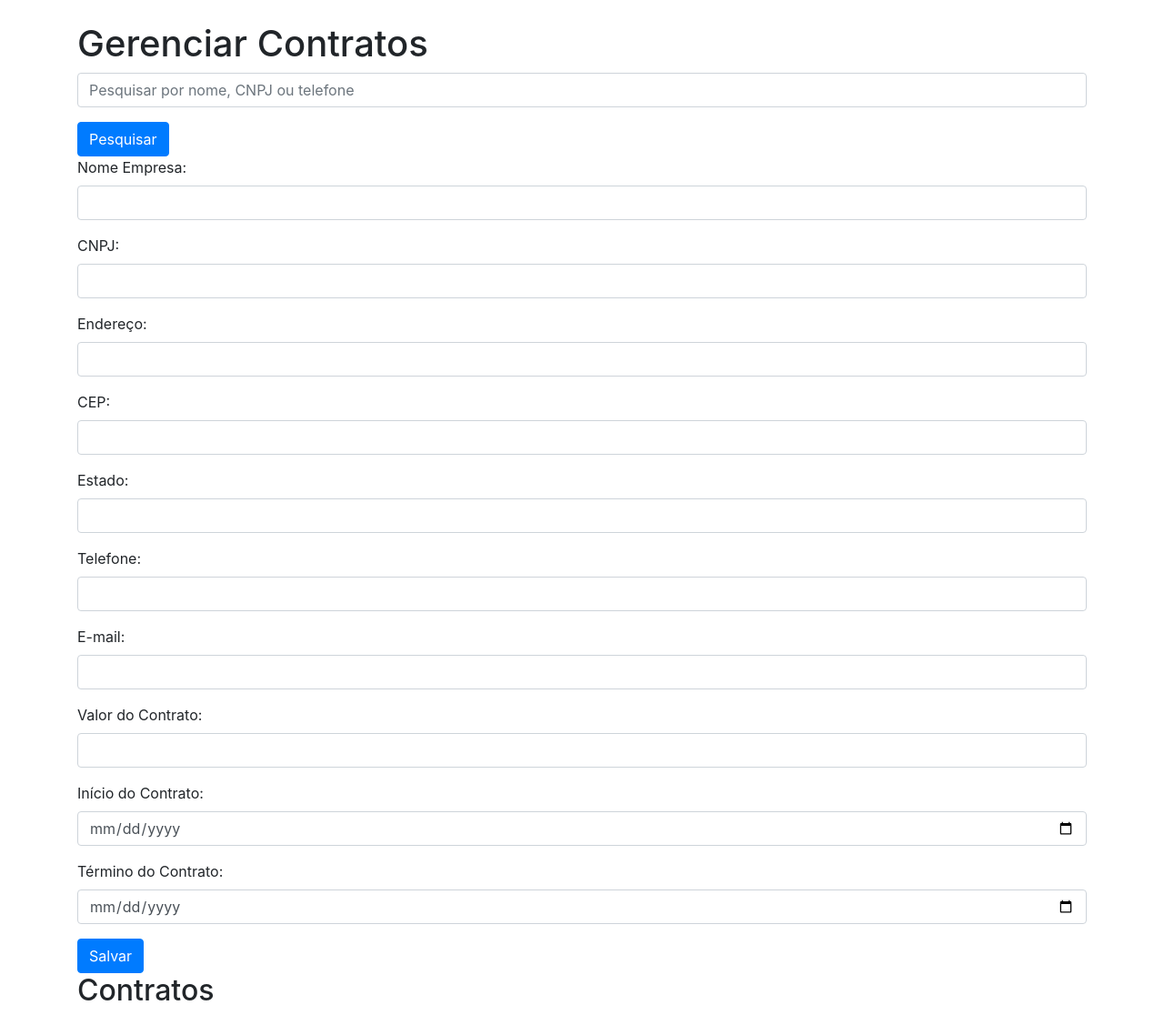
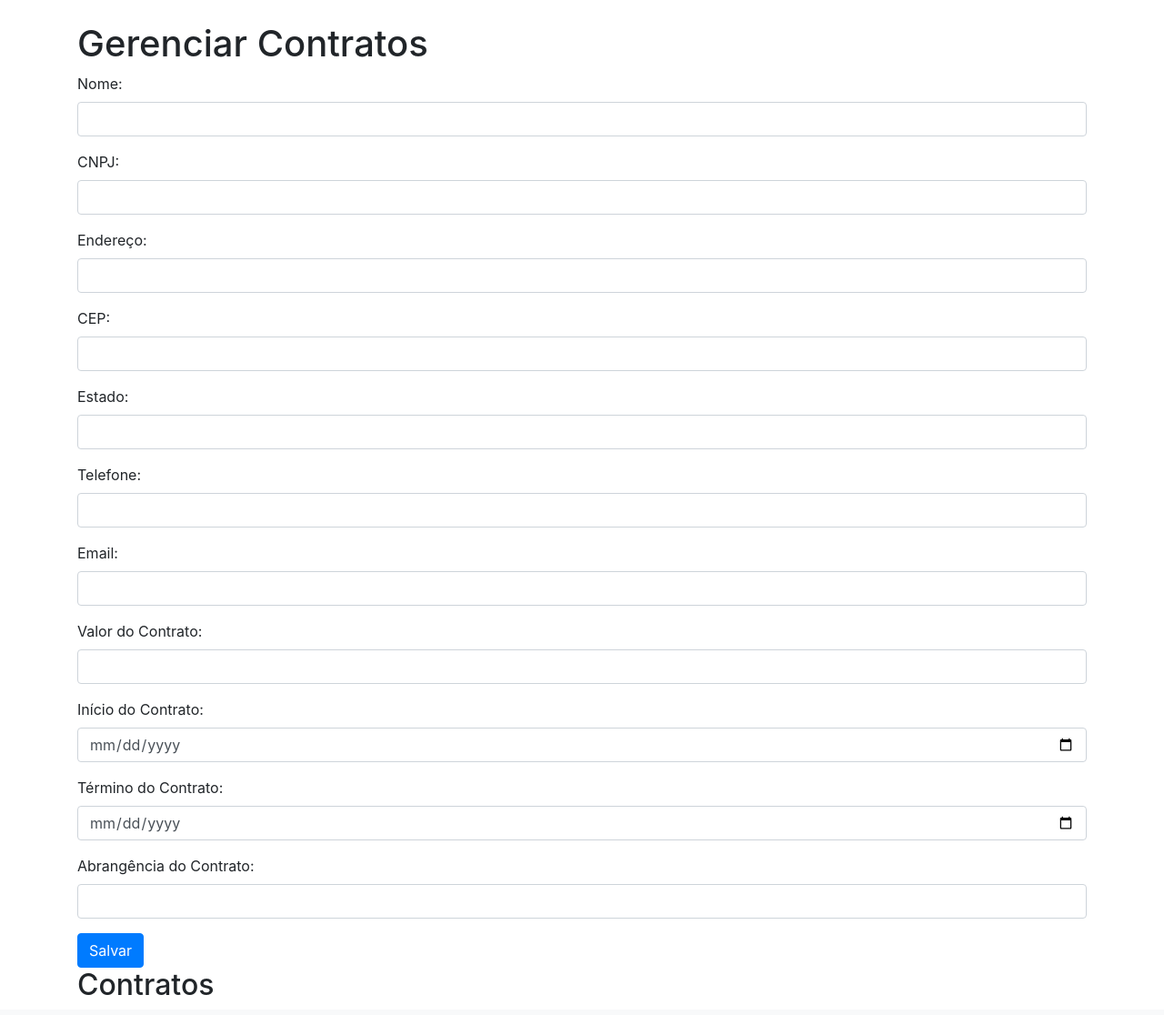
Before and after one commit to edesteves10/contrat_cond, a Flask app: page / in a window 1280 px wide. Shown: the part 56-1172 px from the top of the page at 91% size. After the commit the page ends 1150 px from the top, so only its background shows below. Run offline with Flask 3, Linux system fonts and the light colour scheme; some libraries are stand-ins or nearby versions.

Commit message:
Commit2
Inclusão do campo abrangência do contrato.

```diff
--- a/app.py
+++ b/app.py
@@ -28,6 +28,7 @@ class ContratCond(db.Model):
     valor_contrato = db.Column(db.Float, nullable=False)
     inicio_contrato = db.Column(db.String(200), nullable=False)
     termino_contrato = db.Column(db.String(200), nullable=True)
+    abrangencia_contrato = db.Column(db.String(200), nullable=False)
 
 def validate_cnpj(cnpj):
     cnpj = re.sub(r'[^\d]', '', cnpj)
@@ -48,6 +49,7 @@ def index():
         valor_contrato = request.form['valor_contrato']
         inicio_contrato = request.form['inicio_contrato']
         termino_contrato = request.form.get('termino_contrato')
+        abrangencia_contrato = request.form['abrangencia_contrato']
 
         if not validate_cnpj(cnpj):
             flash('CNPJ inválido. Deve conter 14 dígitos numéricos.', 'error')
@@ -57,9 +59,13 @@ def index():
             flash('CNPJ já cadastrado.', 'error')
             return redirect(url_for('index'))
 
+        if not abrangencia_contrato:
+            flash('Abrangência do contrato é obrigatória.', 'error')
+            return redirect(url_for('index'))
+
         contrato = ContratCond(nome=nome, cnpj=cnpj, endereco=endereco, cep=cep, estado=estado, telefone=telefone,
                                email=email, valor_contrato=valor_contrato, inicio_contrato=inicio_contrato,
-                               termino_contrato=termino_contrato)
+                               termino_contrato=termino_contrato, abrangencia_contrato=abrangencia_contrato)
         db.session.add(contrato)
         db.session.commit()
         flash('Dados inseridos com sucesso!', 'success')
@@ -82,6 +88,12 @@ def edit(id):
         contrato.valor_contrato = request.form['valor_contrato']
         contrato.inicio_contrato = request.form['inicio_contrato']
         contrato.termino_contrato = request.form.get('termino_contrato')
+        contrato.abrangencia_contrato = request.form['abrangencia_contrato']
+
+        if not contrato.abrangencia_contrato:
+            flash('Abrangência do contrato é obrigatória.', 'error')
+            return redirect(url_for('edit', id=id))
+
         db.session.commit()
         flash('Dados editados com sucesso!', 'success')
         return redirect(url_for('index'))
@@ -98,6 +110,7 @@ def generate_pdf(id):
     p.drawString(100, 740, f"Início do Contrato: {contrato.inicio_contrato}")
     if contrato.termino_contrato:
         p.drawString(100, 720, f"Término do Contrato: {contrato.termino_contrato}")
+    p.drawString(100, 700, f"Abrangência do Contrato: {contrato.abrangencia_contrato}")
     p.save()
     buffer.seek(0)
     return send_file(buffer, as_attachment=True, download_name=f"contrato_{contrato.id}.pdf",
@@ -109,11 +122,13 @@ def search():
     contratos = ContratCond.query.filter(
         (ContratCond.nome.like(f'%{search_term}%')) |
         (ContratCond.cnpj.like(f'%{search_term}%')) |
-        (ContratCond.telefone.like(f'%{search_term}%'))
+        (ContratCond.telefone.like(f'%{search_term}%')) |
+        (ContratCond.abrangencia_contrato.like(f'%{search_term}%'))
     ).all()
     return render_template('index.html', contratos=contratos)
 
+with app.app_context():
+    db.create_all()
+
 if __name__ == '__main__':
-    with app.app_context():
-        db.create_all()
     app.run(debug=True)
--- a/templates/index.html
+++ b/templates/index.html
@@ -5,61 +5,50 @@
 {% block content %}
   <h1>Gerenciar Contratos</h1>
 
-  {% with messages = get_flashed_messages(with_categories=true) %}
-    {% if messages %}
-      {% for category, message in messages %}
-        <div class="alert alert-{{ category }}">{{ message }}</div>
-      {% endfor %}
-    {% endif %}
-  {% endwith %}
-
-  <form method="POST" action="/search">
+  <form method="POST">
     <div class="form-group">
-      <input type="text" name="search_term" class="form-control" placeholder="Pesquisar por nome, CNPJ ou telefone">
-    </div>
-      <button type="submit" class="btn btn-primary">Pesquisar</button>
-  </form>
-
-  <form method="POST" action="/">
-    <div class="form-group">
-      <label for="nome">Nome Empresa:</label>
-      <input type="text" class="form-control" id="nome" name="nome">
+      <label for="nome">Nome:</label>
+      <input type="text" class="form-control" id="nome" name="nome" required>
     </div>
     <div class="form-group">
       <label for="cnpj">CNPJ:</label>
-      <input type="text" class="form-control" id="cnpj" name="cnpj">
+      <input type="text" class="form-control" id="cnpj" name="cnpj" required>
     </div>
     <div class="form-group">
       <label for="endereco">Endereço:</label>
-      <input type="text" class="form-control" id="endereco" name="endereco">
+      <input type="text" class="form-control" id="endereco" name="endereco" required>
     </div>
     <div class="form-group">
       <label for="cep">CEP:</label>
-      <input type="text" class="form-control" id="cep" name="cep">
+      <input type="text" class="form-control" id="cep" name="cep" required>
     </div>
     <div class="form-group">
       <label for="estado">Estado:</label>
-      <input type="text" class="form-control" id="estado" name="estado">
+      <input type="text" class="form-control" id="estado" name="estado" required>
     </div>
     <div class="form-group">
       <label for="telefone">Telefone:</label>
-      <input type="text" class="form-control" id="telefone" name="telefone">
+      <input type="text" class="form-control" id="telefone" name="telefone" required>
     </div>
     <div class="form-group">
-      <label for="email">E-mail:</label>
-      <input type="email" class="form-control" id="email" name="email">
+      <label for="email">Email:</label>
+      <input type="email" class="form-control" id="email" name="email" required>
     </div>
     <div class="form-group">
       <label for="valor_contrato">Valor do Contrato:</label>
-      <input type="number" class="form-control" id="valor_contrato" name="valor_contrato">
+      <input type="number" class="form-control" id="valor_contrato" name="valor_contrato" required>
     </div>
     <div class="form-group">
       <label for="inicio_contrato">Início do Contrato:</label>
-      <input type="date" class="form-control" id="inicio_contrato" name="inicio_contrato">
+      <input type="date" class="form-control" id="inicio_contrato" name="inicio_contrato" required>
     </div>
     <div class="form-group">
       <label for="termino_contrato">Término do Contrato:</label>
       <input type="date" class="form-control" id="termino_contrato" name="termino_contrato">
+    </div>
+    <div class="form-group">
+      <label for="abrangencia_contrato">Abrangência do Contrato:</label>
+      <input type="text" class="form-control" id="abrangencia_contrato" name="abrangencia_contrato" required>
     </div>
     <button type="submit" class="btn btn-primary" onclick="return confirm('Tem certeza que deseja salvar?')">Salvar</button>
   </form>
@@ -68,7 +57,7 @@
   <ul class="list-group">
     {% for contrato in contratos %}
       <li class="list-group-item">
-        {{ contrato.nome }} - {{ contrato.cnpj }} - {{ contrato.endereco }} - {{ contrato.cep }} - {{ contrato.estado }} - {{ contrato.telefone }} - {{ contrato.email }} - {{ contrato.valor_contrato }} - Início: {{ contrato.inicio_contrato }} {% if contrato.termino_contrato %} - Término: {{ contrato.termino_contrato }}{% endif %}
+        {{ contrato.nome }} - {{ contrato.cnpj }} - {{ contrato.endereco }} - {{ contrato.cep }} - {{ contrato.estado }} - {{ contrato.telefone }} - {{ contrato.email }} - {{ contrato.valor_contrato }} - Início: {{ contrato.inicio_contrato }} {% if contrato.termino_contrato %} - Término: {{ contrato.termino_contrato }}{% endif %} - Abrangência: {{ contrato.abrangencia_contrato }}
         <a href="/edit/{{ contrato.id }}" class="btn btn-sm btn-warning" onclick="return confirm('Tem certeza que deseja editar?')">Editar</a>
         <a href="/pdf/{{ contrato.id }}" class="btn btn-sm btn-info">PDF</a>
       </li>
```
Also changed, not shown: templates/edit.html (+15 -11 lines), database.db.
